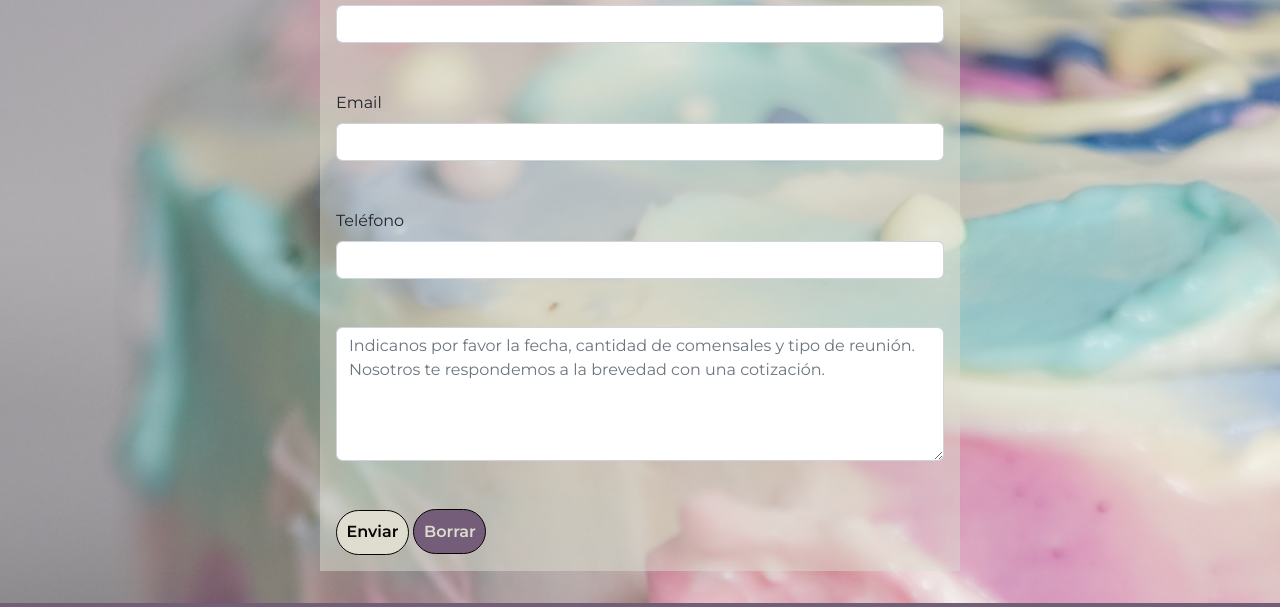
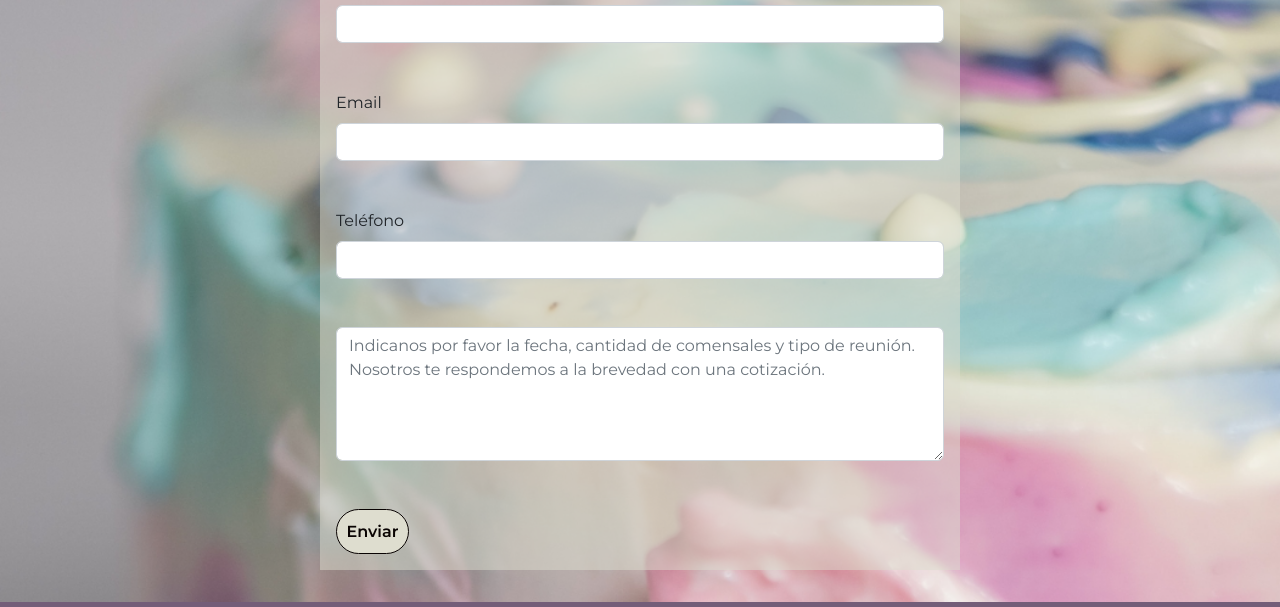
Before and after one commit to aliss-p/proyecto_cuppycakes, a website: page paginas/cotizacion.html in a window 1280 px wide. Shown: the part 472-1079 px from the top of the page. Drawn offline with nearby package versions, Linux system fonts and the light colour scheme.

Commit message:
Tercera entrega

```diff
--- a/paginas/cotizacion.html
+++ b/paginas/cotizacion.html
@@ -46,7 +46,6 @@
                 <textarea class="form-control" rows="5" type="text" name="Mensaje" placeholder="Indicanos por favor la fecha, cantidad de comensales y tipo de reunión. Nosotros te respondemos a la brevedad con una cotización."></textarea><br>
                 <br>
                 <input type="submit" value="Enviar" class="btn">
-                <input type="submit" value="Borrar" class="btn-borrar">
             </form>
         </div>
     </main>
--- a/sass/misc/animations.scss
+++ b/sass/misc/animations.scss
@@ -1,4 +1,4 @@
-/* ANIMACIONES */
+/* Animations */
 .slide{
     animation-name: slide;
     animation-duration: 1.5s;
--- a/sass/misc/mixins.scss
+++ b/sass/misc/mixins.scss
@@ -1,14 +1,18 @@
+/* Mixins */
+// .section
 @mixin flex-section($direction, $justify, $area) {
     display: flex;
     flex-direction: $direction;
     justify-content: $justify;
     grid-area: $area;
 }
+// .section__title
 @mixin title {
     font-size: map-get($font-size, text-large);
     text-align: left;
     font-weight: 600;
 }
+// .section__text
 @mixin text {
     font-size: map-get($font-size, text-medium);
     text-align: justify;
--- a/sass/misc/var.scss
+++ b/sass/misc/var.scss
@@ -1,3 +1,4 @@
+/* Variables */
 // Colors
 $text-color: #090302;
 $primary: #735D78;
--- a/sass/pages/contacto.scss
+++ b/sass/pages/contacto.scss
@@ -1,4 +1,4 @@
-// Style Contacto
+/* Style Contacto */
 .main3{
     display: grid;
     grid-template-columns: 1fr 1fr;
@@ -75,6 +75,7 @@
         }
     }
 }
+/* Responsive Contacto */
 @media (max-width: 768px){
     .main3{
         display: grid;
--- a/sass/pages/cotizacion.scss
+++ b/sass/pages/cotizacion.scss
@@ -1,4 +1,4 @@
-// Style Cotizacion
+/* Style Cotizacion */
 .main2{
     .form{
         grid-area: form;
@@ -32,10 +32,5 @@
                 color: $background;
             }
         }
-        .btn-borrar{
-            @extend .btn;
-            background-color: $primary;
-            color: $background;
-        }
     }
 }
--- a/sass/pages/inicio.scss
+++ b/sass/pages/inicio.scss
@@ -1,4 +1,4 @@
-// Style Inicio
+/* Style Inicio */
 .main1{
     display: grid;
     grid-template-rows: 300px;
@@ -21,6 +21,7 @@
         }
     }
 }
+/* Responsive Inicio */
 @media (max-width: 768px){
     .main1{
         display: flex;
--- a/sass/pages/nosotros.scss
+++ b/sass/pages/nosotros.scss
@@ -1,4 +1,4 @@
-// Style Nosotros
+/* Style Nosotros */
 .main1{
     display: grid;
     grid-template-rows: 300px;
@@ -21,6 +21,7 @@
         }
     }
 }
+/* Responsive  Nosotros */
 @media (max-width: 768px){
     .main1{
         display: flex;
--- a/sass/pages/productos.scss
+++ b/sass/pages/productos.scss
@@ -1,4 +1,4 @@
-// Style Productos
+/* Style Productos */
 .section{
     font-size: map-get($font-size, text-medium);
     font-weight: 600;
@@ -12,6 +12,7 @@
         @include text;
     }
 }
+/* Responsive Productos*/
 @media (max-width: 768px){
     .row{
         --bs-gutter-y:1.5rem;
--- a/sass/partials/body.scss
+++ b/sass/partials/body.scss
@@ -1,3 +1,4 @@
+/* Style Background */
 body{
     font-family: $font;
     background-image: url(../media/back4.png);
@@ -6,6 +7,7 @@ body{
     background-position: center;
     background-size: cover;
 }
+/* Responsive Background */
 @media (max-width: 768px){
     body{
         background-image: url(../media/backsmol.png);
--- a/sass/partials/footer.scss
+++ b/sass/partials/footer.scss
@@ -1,4 +1,4 @@
-// Style Footer
+/* Style Footer */
 footer{
     background-color: $primary;
     font-size: map-get($font-size, text-small);
@@ -12,6 +12,7 @@ footer{
     -webkit-text-fill-color: transparent;
     }
 }
+/* Responsive Footer */
 @media (max-width: 768px){
     #invisible{
         display: none;
--- a/sass/partials/header.scss
+++ b/sass/partials/header.scss
@@ -1,4 +1,4 @@
-// Style header
+/* Style header */
 .container-fluid{
     .navbar{
         .navbar-toggler{
@@ -32,6 +32,7 @@
         }
     }
 }
+/* Responsive Header */
 @media (max-width: 768px){
     header{
         font-size: map-get($font-size, text-medium);
```
Also changed, not shown: index.html (+0 -1 lines), css/translated.css.
